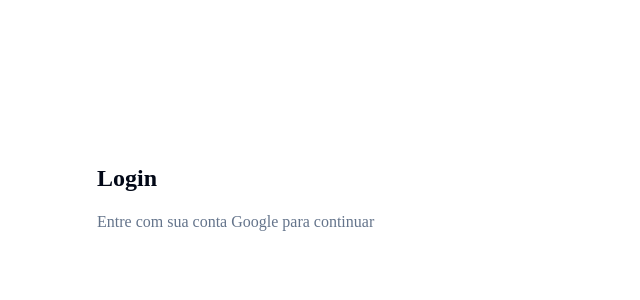
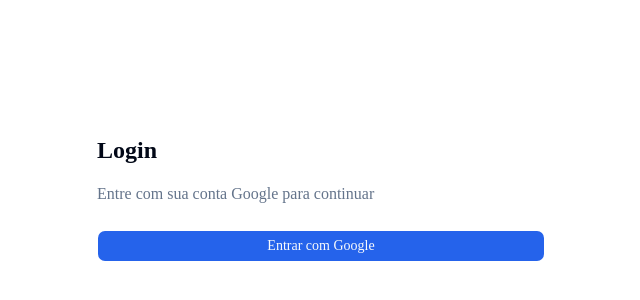
Before and after one commit to duartedieg0/prismav2, a Next.js app: page /login in a window 1280 px wide. Shown: the part 202-502 px from the top of the page, without its empty margins (319-959 px from the left). Built offline with nearby package versions, Linux system fonts and the light colour scheme; no server answers.

Commit message:
feat(auth): add Google OAuth button to login page

```diff
--- a/app/(public)/login/page.tsx
+++ b/app/(public)/login/page.tsx
@@ -1,4 +1,28 @@
+'use client'
+
+import { createClient } from '@/lib/supabase/client'
+import { useState } from 'react'
+import { Button } from '@/components/ui/button'
+
 export default function LoginPage() {
+  const [isLoading, setIsLoading] = useState(false)
+  const supabase = createClient()
+
+  const handleGoogleLogin = async () => {
+    setIsLoading(true)
+    try {
+      await supabase.auth.signInWithOAuth({
+        provider: 'google',
+        options: {
+          redirectTo: `${window.location.origin}/login/callback`,
+        },
+      })
+    } catch (error) {
+      console.error('Login error:', error)
+      setIsLoading(false)
+    }
+  }
+
   return (
     <main className="flex min-h-screen flex-col items-center justify-center p-24">
       <div className="w-full max-w-md">
@@ -6,6 +30,13 @@ export default function LoginPage() {
         <p className="mt-4 text-muted-foreground">
           Entre com sua conta Google para continuar
         </p>
+        <Button
+          onClick={handleGoogleLogin}
+          disabled={isLoading}
+          className="w-full mt-6"
+        >
+          {isLoading ? 'Conectando...' : 'Entrar com Google'}
+        </Button>
       </div>
     </main>
   )
```
